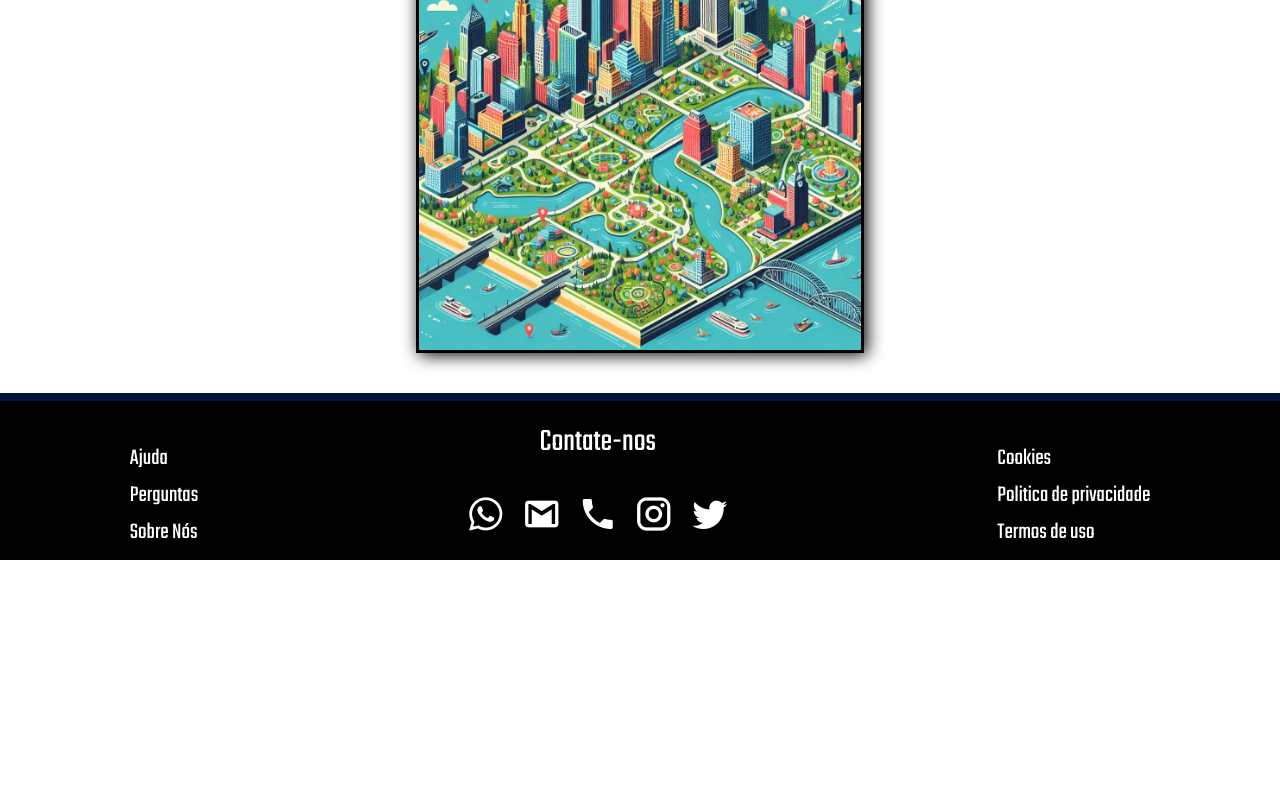
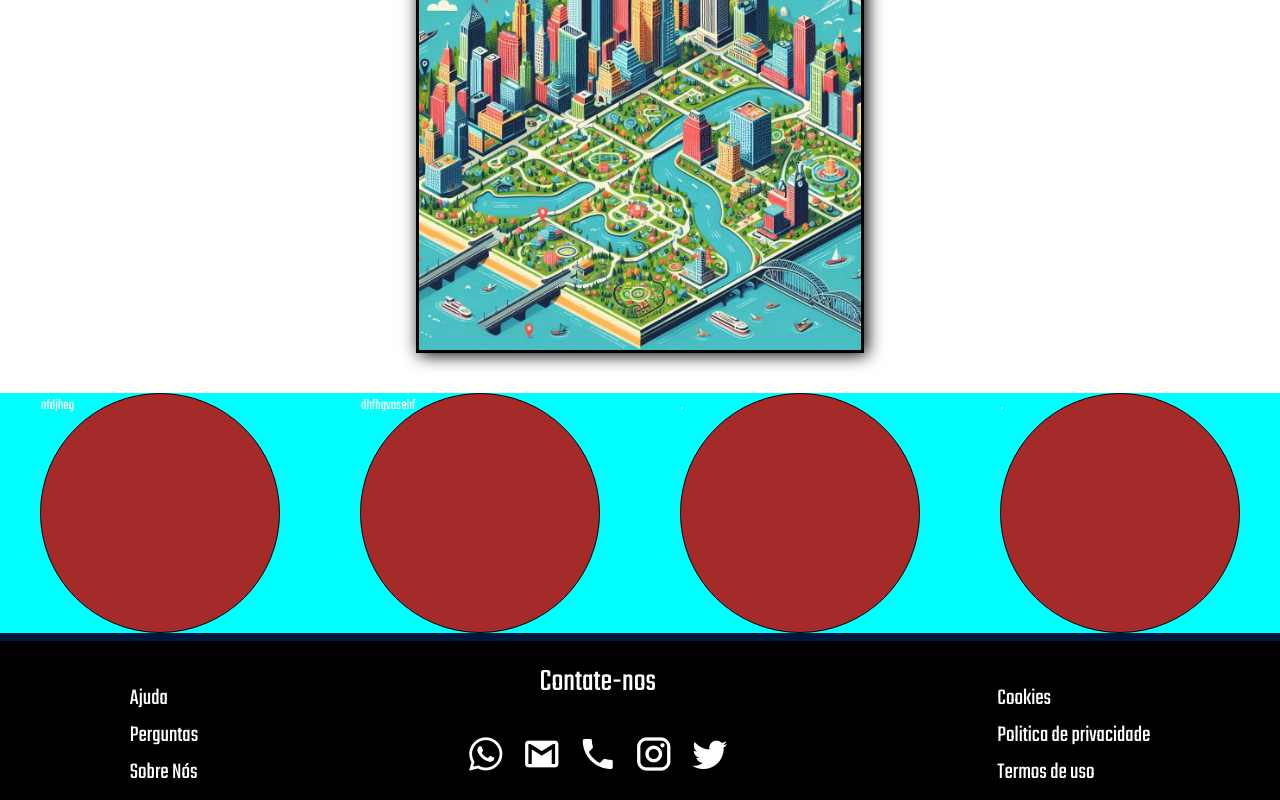
Before and after one commit to EduardoWodtke/SMT-Sistema-Multi-Trabalhista, a Vue app: page / in a window 1280 px wide. Shown: the part 649-1449 px from the top of the page. Before the commit the page ends 1209 px from the top, so only its background shows below. Built offline with nearby package versions, Linux system fonts and the light colour scheme; a web font is replaced by a local one.

Commit message:
bolinhas

```diff
--- a/src/views/HomeSMT.vue
+++ b/src/views/HomeSMT.vue
@@ -7,8 +7,27 @@
   <div class="map">
     <img src="@/assets/mapa.jpeg" alt="" />
   </div>
+  <div class="servicos-principes">
+    <div class="servico">nfdjheg</div>
+    <div class="servico"><p>dhfhgvasehf</p></div>
+    <div class="servico">.</div>
+    <div class="servico">.</div>
+  </div>
 </template>
 <style>
+.servicos-principes {
+  background-color: aqua;
+  display: flex;
+  flex-direction: row;
+  justify-content: space-around;
+}
+.servico{
+  border-radius: 20vh;
+  width: 30vh;
+  height: 30vh;
+  background-color: brown;
+  border: solid 1px black;
+}
 .map img {
   width: 35%;
   display: block;
@@ -46,12 +65,12 @@ h3 {
   }
 }
 @media screen and (max-width: 430px) {
-  h3{
+  h3 {
     font-size: 2.3vh;
     -webkit-text-stroke: 0.13;
     margin-top: 30%;
   }
-  .map img{
+  .map img {
     width: 60%;
     margin: 5% 0 0 20%;
   }
```
